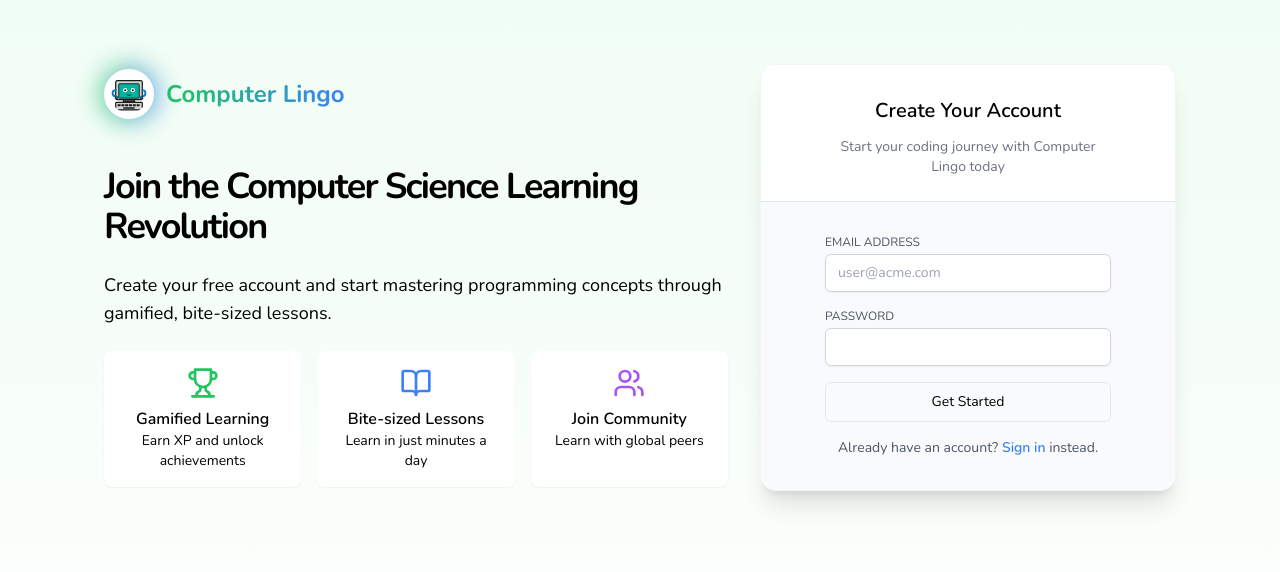
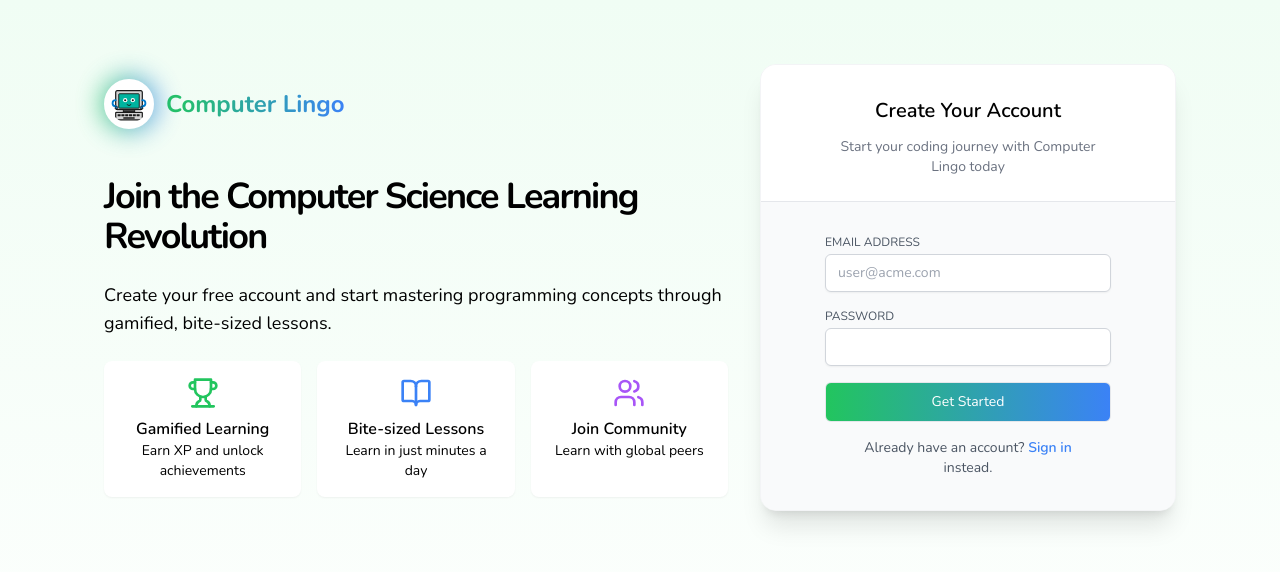
Before and after one commit to FiveSlashNine/ComputerLingo, a Next.js app: page /register in a window 1280 px wide. Shown: the top 572 px of the page. Built offline with nearby package versions, Linux system fonts and the light colour scheme.

Commit message:
fixes in login/register page and font bug

```diff
--- a/app/register/page.tsx
+++ b/app/register/page.tsx
@@ -87,7 +87,7 @@ export default function Register() {
             <SubmitButton className="bg-gradient-to-r from-green-500 to-blue-500 hover:from-green-600 hover:to-blue-600">
               Get Started
             </SubmitButton>
-            <p className="text-center text-sm text-gray-600">
+            <p className="text-center text-sm mx-5 text-gray-600">
               {"Already have an account? "}
               <Link
                 href="/login"
--- a/app/submit-button.tsx
+++ b/app/submit-button.tsx
@@ -2,14 +2,20 @@
 
 import { useFormStatus } from "react-dom";
 
-export function SubmitButton({ children }: { children: React.ReactNode }) {
+export function SubmitButton({
+  children,
+  className,
+}: {
+  children: React.ReactNode;
+  className?: string;
+}) {
   const { pending } = useFormStatus();
 
   return (
     <button
       type={pending ? "button" : "submit"}
       aria-disabled={pending}
-      className="flex h-10 w-full items-center justify-center rounded-md border text-sm transition-all focus:outline-none"
+      className={`flex h-10 w-full items-center justify-center rounded-md border text-sm text-white transition-all focus:outline-none ${className}`}
     >
       {children}
       {pending && (
--- a/package.json
+++ b/package.json
@@ -7,7 +7,6 @@
     "lint": "next lint"
   },
   "dependencies": {
-    "@next/font": "^14.2.15",
     "@radix-ui/react-slot": "^1.2.0",
     "@types/node": "^20.10.5",
     "@types/react": "^18.2.45",
```
Also changed, not shown: 1 other file (tests, documents, lock files or other folders).
